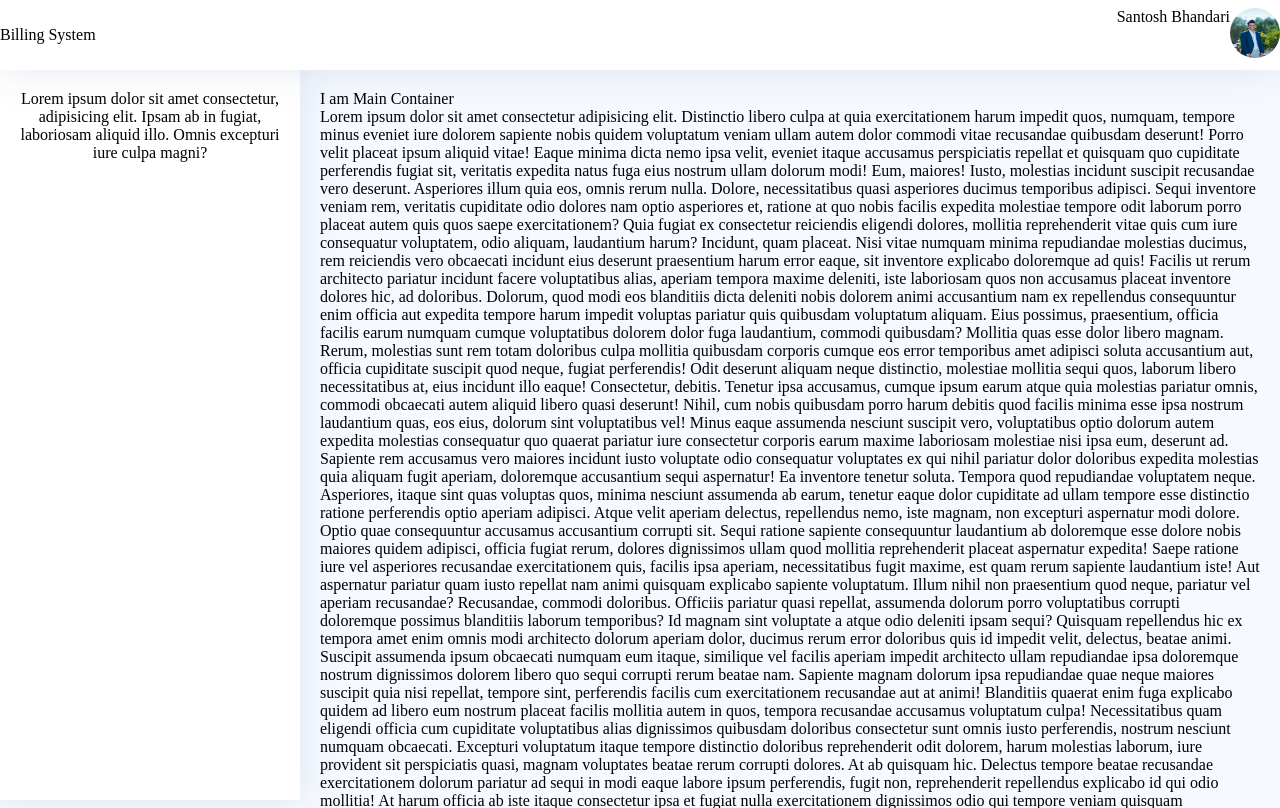
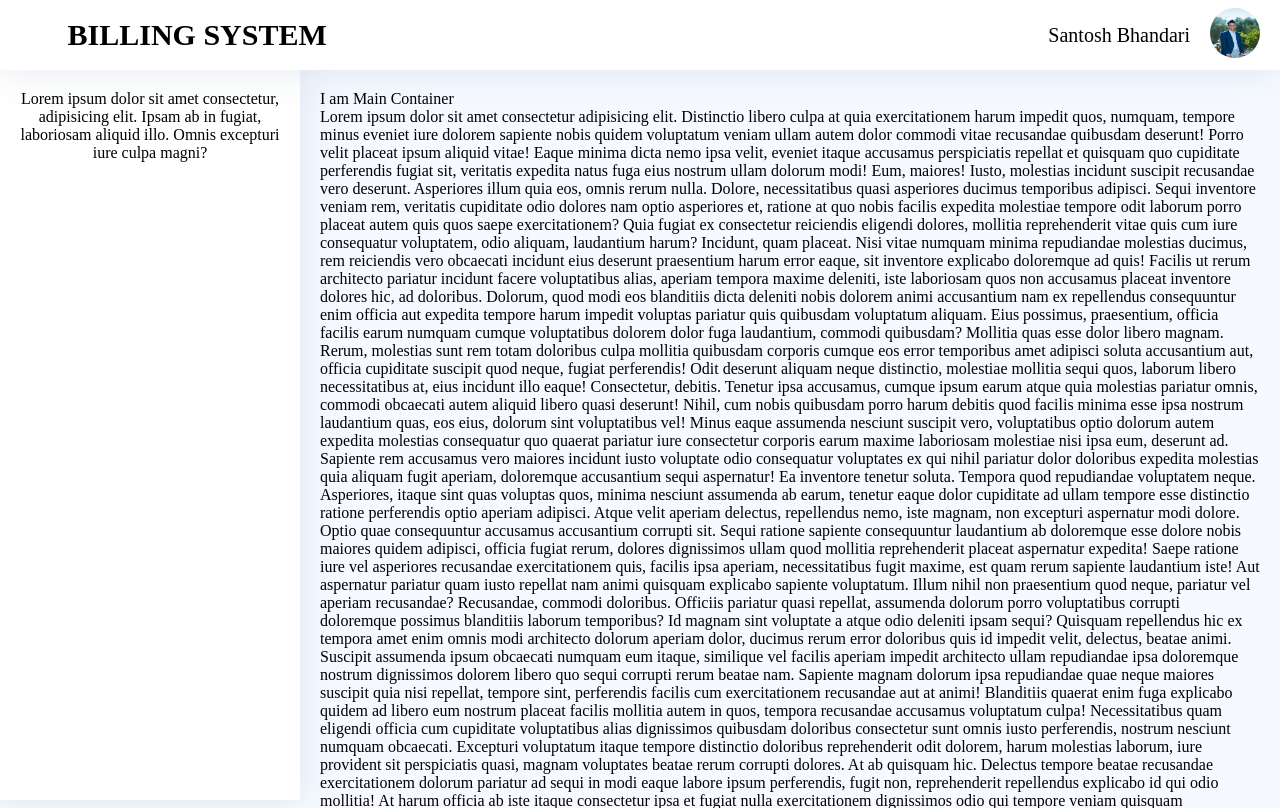
Before and after one commit to santoshvandari/Institute-Billing-System, a PHP site: page /user/user-dashboard.html in a window 1280 px wide. Shown: the top 808 px of the page. Run offline with PHP 8.4, Linux system fonts and the light colour scheme.

Commit message:
filed Modified

```diff
--- a/assets/css/user-dashboard.css
+++ b/assets/css/user-dashboard.css
@@ -8,6 +8,7 @@ body{
 }
 header nav{
     background: #fff;
+    padding: 0px 20px;
     height: 70px;
     filter: drop-shadow(0px 0px 20px #0129701a);
     z-index: 999;
@@ -17,9 +18,36 @@ header nav{
     justify-content: space-between;
     align-items: center;
 }
+nav .logo{
+    font-size: 30px;
+    text-transform: uppercase;
+    /* width: 35%; */
+    font-weight: bold;
+    box-sizing: border-box;
+    animation: logoanimate 2s linear .5s infinite alternate;
+}
+@keyframes logoanimate {
+    from{
+       padding:0px ;
+    }
+    to{
+       padding-left: 50px;
+    }
+   }
+
+
+
+
+
 .user{
     display: flex;
     justify-content: space-between;
+    align-items: center;
+}
+.user .username{
+    padding: 0px 20px;
+    font-size: 20px;
+    font-weight: 400;
 }
 .user .user-img img{
     height: 50px;
```
